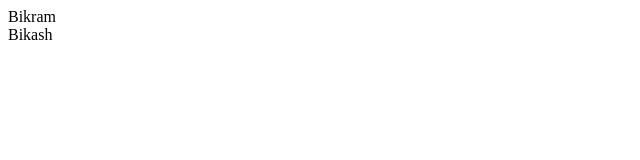
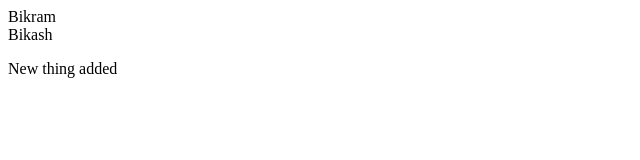
Before and after one commit to BikramShrestha99/Sourcetree, a plain HTML site: page index.html in a window 1280 px wide. Shown: the whole page, without its empty margins (0-640 px from the left). Drawn offline with Linux system fonts and the light colour scheme.

Commit message:
new thing added

```diff
--- a/index.html
+++ b/index.html
@@ -10,5 +10,7 @@
 </body>
 <section>
     Bikash
+    <p>New thing added</p>
 </section>
+
 </html>
```
